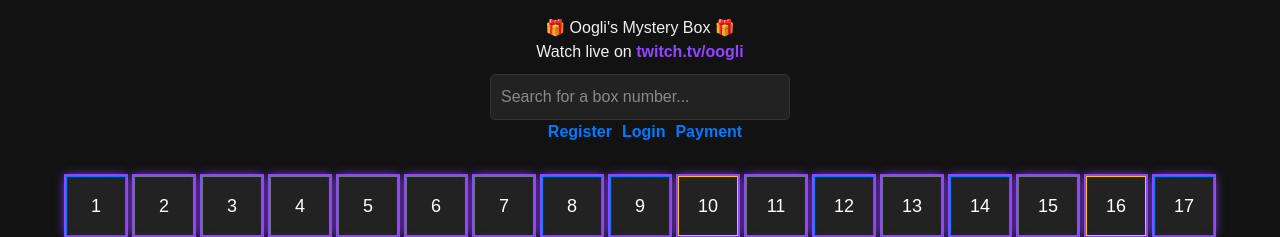
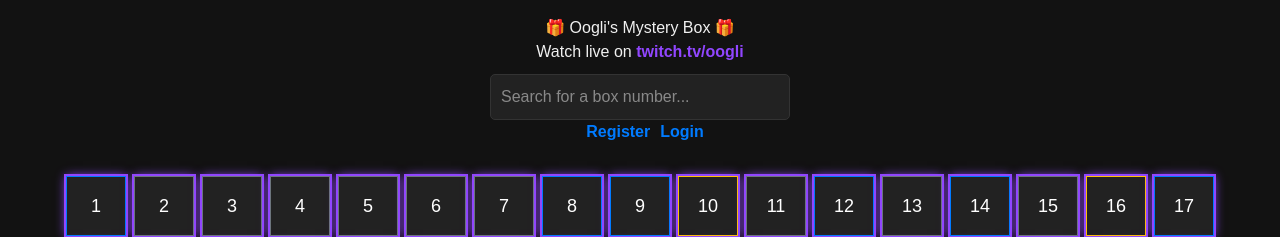
Before and after one commit to mehansri/TwitchPrize, a Next.js app: page /prize in a window 1280 px wide. Shown: the top 237 px of the page. Built offline with nearby package versions, Linux system fonts and the light colour scheme.

Commit message:
prize fix

```diff
--- a/src/app/prize/page.tsx
+++ b/src/app/prize/page.tsx
@@ -94,7 +94,6 @@
         <nav>
           <a href="/register" style={{ marginLeft: '10px', color: '#007bff' }}>Register</a>
           <a href="/login" style={{ marginLeft: '10px', color: '#007bff' }}>Login</a>
-          <a href="/payment" style={{ marginLeft: '10px', color: '#007bff' }}>Payment</a>
         </nav>
       </header>
       <main id="boxGrid">
```
